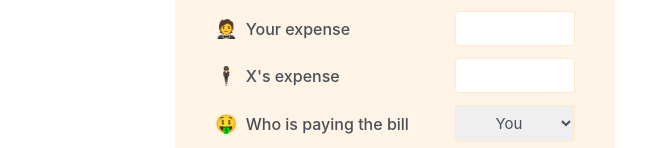
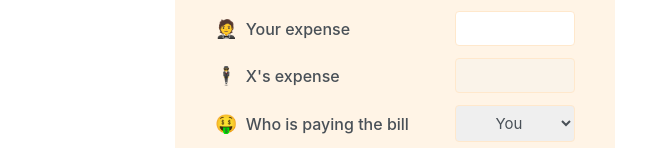
Before and after one commit to bylevskijSV/eat-n-split, a React (Create React App) app: page / in a window 1280 px wide. Shown: the part 258-406 px from the top of the page, without its empty margins (435-1081 px from the left). Built offline with nearby package versions, Linux system fonts and the light colour scheme.

Commit message:
fix disabled in FormAddFriend

```diff
--- a/src/FormAddFriend.js
+++ b/src/FormAddFriend.js
@@ -7,7 +7,7 @@ export default function FormAddFriend() {
       <input type="text" />
 
       <label>🖼 Image url</label>
-      <input type="text" disabled />
+      <input type="text"/>
 
       <Button>Add</Button>
     </form>
--- a/src/FormSplitBill.js
+++ b/src/FormSplitBill.js
@@ -12,7 +12,7 @@ export default function FormSplitBill() {
       <input type="text" />
 
       <label>🕴 X's expense</label>
-      <input type="text" />
+      <input type="text" disabled/>
 
       <label>🤑 Who is paying the bill</label>
       <select>
```
